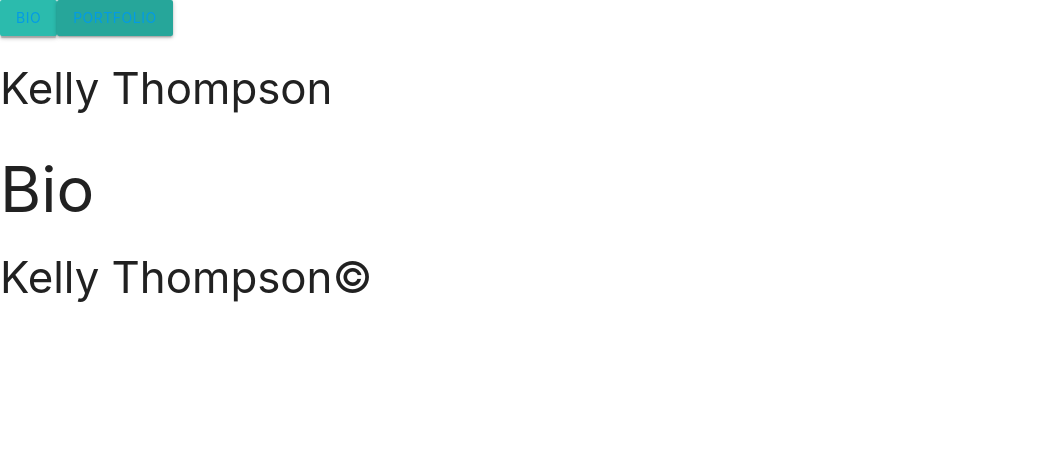
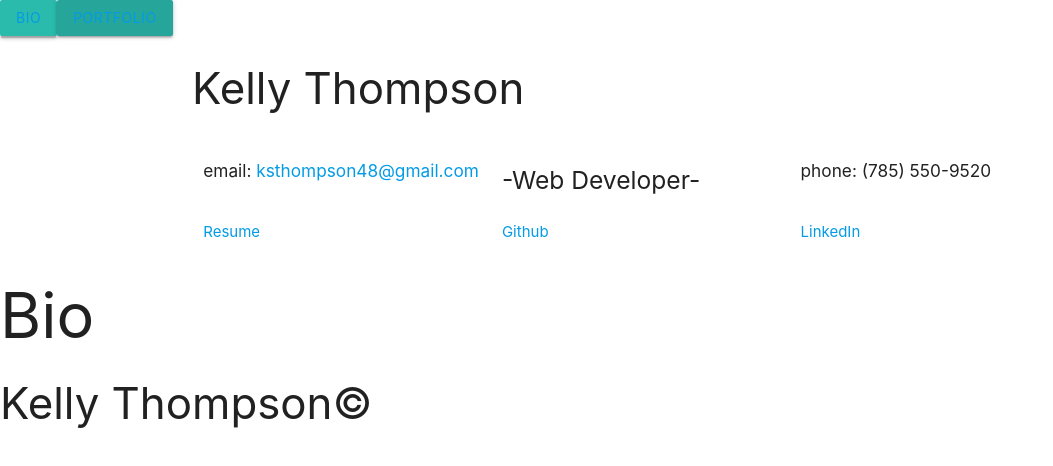
Before and after one commit to kelstho/kelstho.github.io, a React (Create React App) app: page / in a window 1280 px wide. Shown: the top 466 px of the page, without its empty margins (0-1053 px from the left). Built offline with nearby package versions, Linux system fonts and the light colour scheme.

Commit message:
update header

```diff
--- a/src/components/Header.js
+++ b/src/components/Header.js
@@ -1,8 +1,34 @@
 import React from "react";
 
-function Header () {
+function Header() {
   return (
-    <h3>Kelly Thompson</h3>
+    <div className="container">
+      <div className="row">
+        <h3>Kelly Thompson</h3>
+      </div>
+      <div className="row">
+        <div className="col s12 m4">
+          <h6>email: <a href="mailto:ksthompson48@gmail.com">ksthompson48@gmail.com</a></h6>
+        </div>
+        <div className="col s12 m4">
+          <h5>-Web Developer-</h5>
+        </div>
+        <div className="col s12 m4">
+          <h6>phone: (785) 550-9520</h6>
+        </div>
+      </div>
+      <div className="row">
+        <div className="col s12 m4">
+          <a href="https://docs.google.com/document/d/1q4bJ3po9KbRHmBZJxJrsRiOTP0jrL9nvRnGOvVOeS50/edit?usp=sharing" target="_blank" rel="noreferrer noopener">Resume</a>
+        </div>
+        <div className="col s12 m4">
+          <a href="https://github.com/kelstho" target="_blank" rel="noreferrer noopener">Github</a>
+        </div>
+        <div className="col s12 m4">
+          <a href="https://www.linkedin.com/in/kelly-thompson-5424541a1/" target="_blank" rel="noreferrer noopener">LinkedIn</a>
+        </div>
+      </div>
+    </div>
   );
 }
 
```
